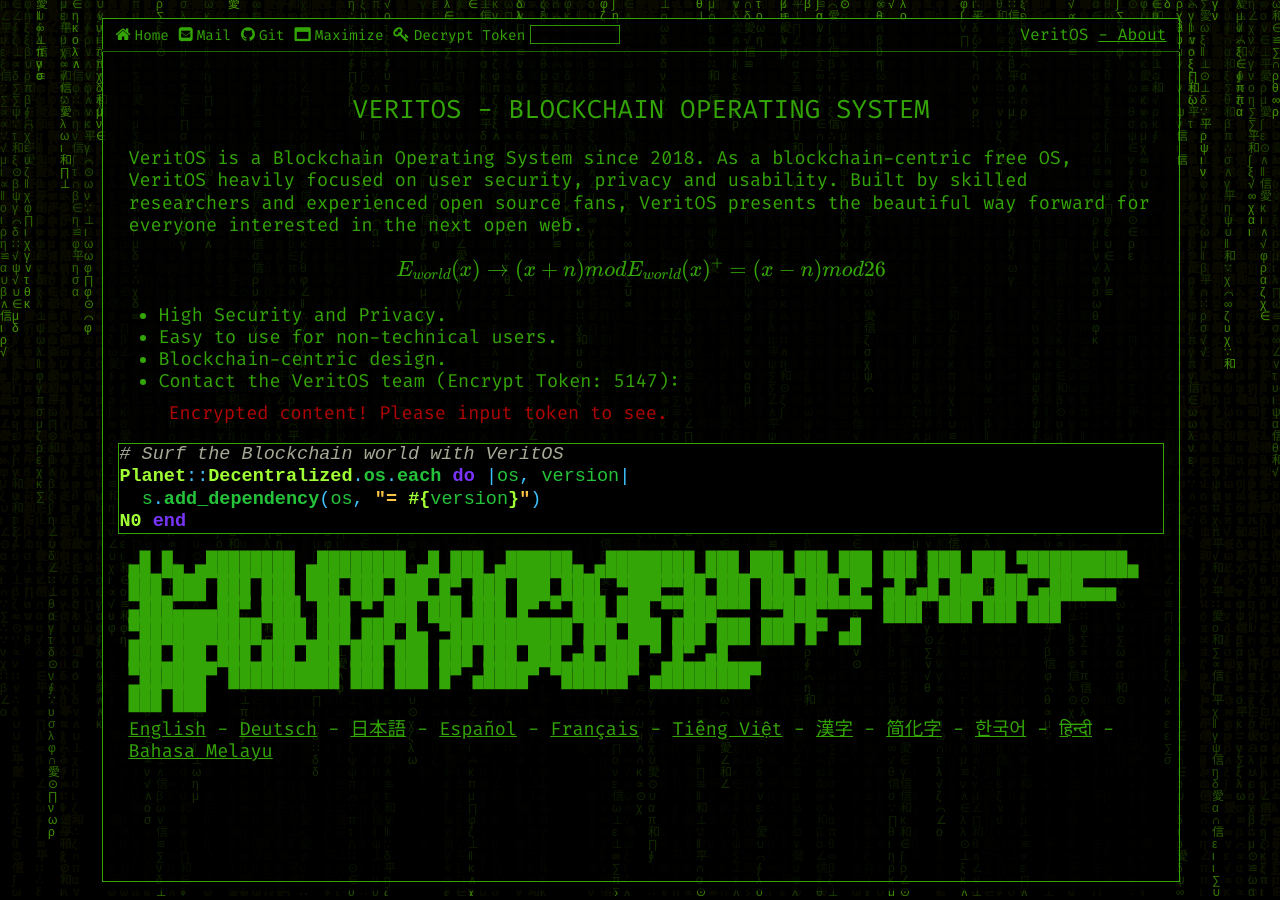
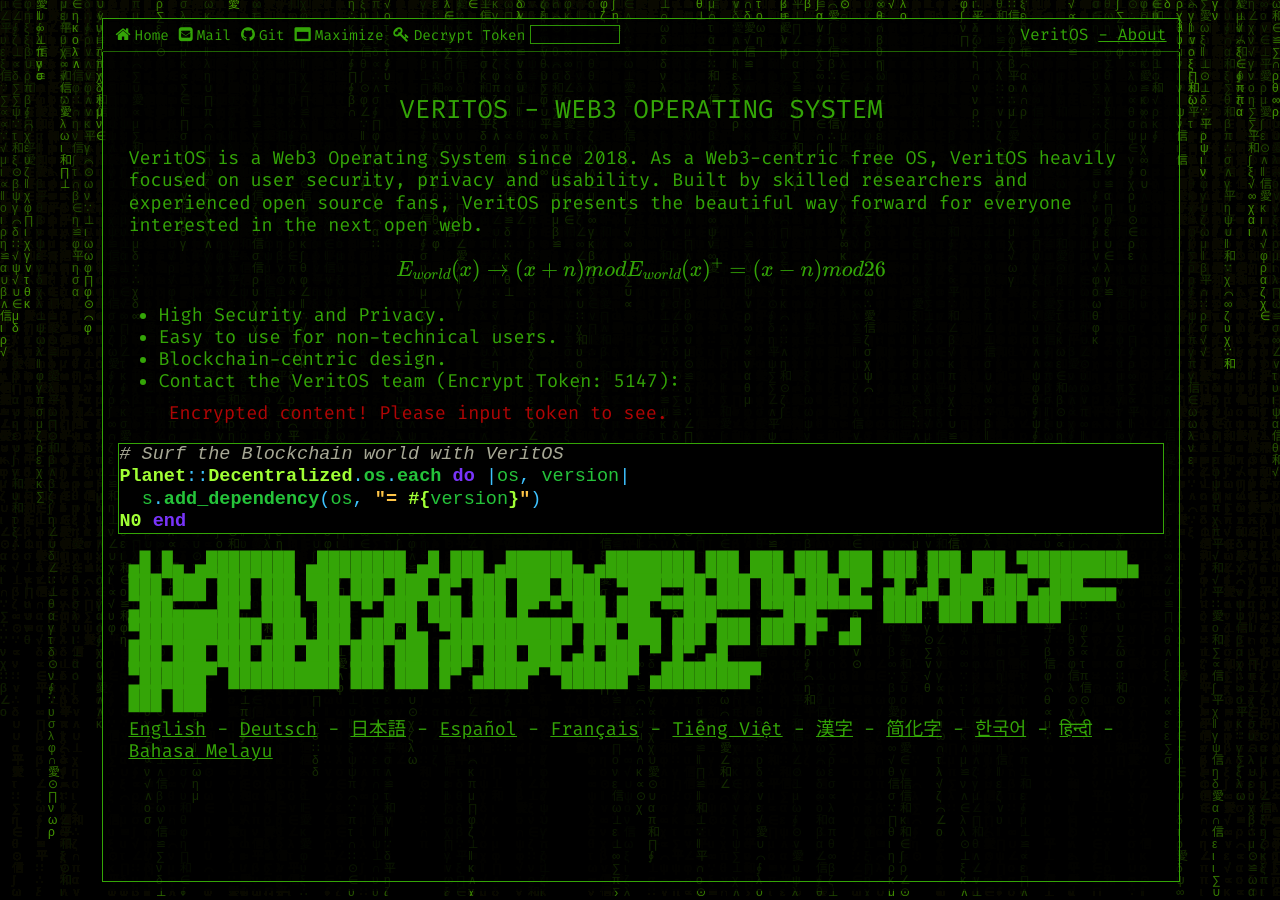
Before and after one commit to TheVeritOS/VeritOS.org, a Jekyll site: the page built from pages/index.md, in a window 1280 px wide. Built offline with Jekyll 4.4.1, drawn with Linux system fonts in a browser that asks for light colours; formulas are drawn with MathJax 3.

Commit message:
Update index.md

```diff
--- a/pages/index.md
+++ b/pages/index.md
@@ -5,17 +5,17 @@ toc: false
 home_btn: true
 btn_text: true
 footer: false
-title: "VeritOS - Blockchain Operating System"
-excerpt: "VeritOS is a Blockchain Operating System since 2018, native blockchain-centric designed for open web, and focusing on user security, privacy and usability"
-keywords: "Blockchain, Operating System, OS, VeritOS, Defi, Decentralized, Open Source, Formal Verification, Bitcoin, Ethereum, Wallet, Mining, IPFS"
+title: "VeritOS - Web3 Operating System"
+excerpt: "VeritOS is a Web3 Operating System since 2018, native blockchain-centric designed for open web, and focusing on user security, privacy and usability"
+keywords: "Blockchain, Web3, Token, Operating System, OS, VeritOS, Defi, Decentralized, Open Source, Formal Verification, Bitcoin, Ethereum, Wallet, Mining, IPFS"
 author: "VeritOS"
 encrypted_text: true
 permalink: /
 ---
 
-# VeritOS - Blockchain Operating System
+# VeritOS - Web3 Operating System
 
-VeritOS is a Blockchain Operating System since 2018. As a blockchain-centric free OS, VeritOS heavily focused on user security, privacy and usability. Built by skilled researchers and experienced open source fans, VeritOS presents the beautiful way forward for everyone interested in the next open web.
+VeritOS is a Web3 Operating System since 2018. As a Web3-centric free OS, VeritOS heavily focused on user security, privacy and usability. Built by skilled researchers and experienced open source fans, VeritOS presents the beautiful way forward for everyone interested in the next open web.
 
 $$
 E_{world}(x)\rightarrow (x+n) mod E_{world}(x)^{+} = (x-n) mod 26
```
